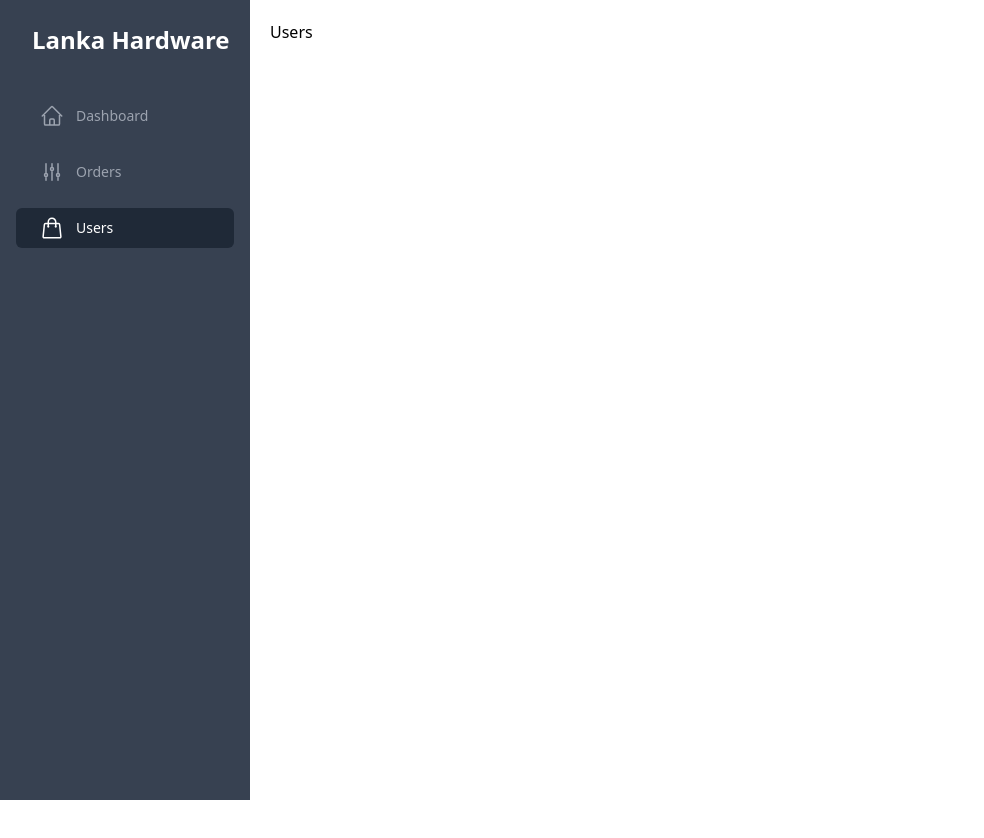
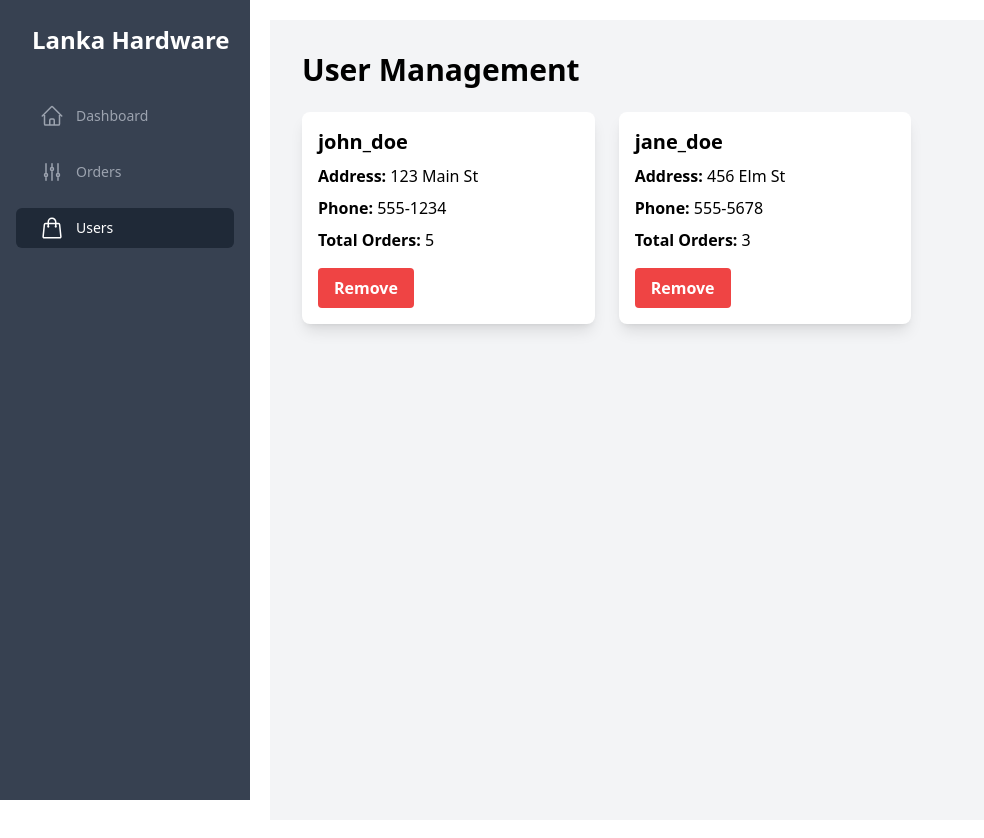
Before and after one commit to SPPM-GP-15/lanka-hardware-admin, a React (Vite) app: page /users in a window 1280 px wide. Shown: the whole page, without its empty margins (0-984 px from the left). Before the commit the page ends 800 px from the top, so only its background shows below. Built offline with nearby package versions, Linux system fonts and the light colour scheme.

Commit message:
User
Create User Page UI

```diff
--- a/package.json
+++ b/package.json
@@ -14,6 +14,7 @@
     "@material-tailwind/react": "^2.1.9",
     "axios": "^1.7.2",
     "react": "^18.3.1",
+    "react-confirm-alert": "^3.0.6",
     "react-dom": "^18.3.1",
     "react-icons": "^5.2.1",
     "react-router-dom": "^6.25.1"
--- a/src/routes/users/Users.jsx
+++ b/src/routes/users/Users.jsx
@@ -1,7 +1,65 @@
-import React from "react";
+import React, { useState } from 'react';
+import { confirmAlert } from 'react-confirm-alert';
+import 'react-confirm-alert/src/react-confirm-alert.css';
 
-function Users() {
-  return <div>Users</div>;
-}
+const User = () => {
+  const [users, setUsers] = useState([
+    {
+      id: 1,
+      username: 'john_doe',
+      address: '123 Main St',
+      phone: '555-1234',
+      totalOrders: 5,
+    },
+    {
+      id: 2,
+      username: 'jane_doe',
+      address: '456 Elm St',
+      phone: '555-5678',
+      totalOrders: 3,
+    },
+  ]);
 
-export default Users;
+  const handleRemove = (userId) => {
+    confirmAlert({
+      title: 'Confirm to delete',
+      message: 'Are you sure you want to delete this user?',
+      buttons: [
+        {
+          label: 'Yes',
+          onClick: () => {
+            setUsers(users.filter(user => user.id !== userId));
+          }
+        },
+        {
+          label: 'No',
+          onClick: () => {}
+        }
+      ]
+    });
+  };
+
+  return (
+    <div className="min-h-screen p-8 bg-gray-100">
+      <h2 className="text-3xl font-bold mb-6">User Management</h2>
+      <div className="grid grid-cols-1 md:grid-cols-2 lg:grid-cols-3 gap-6">
+        {users.map(user => (
+          <div key={user.id} className="bg-white p-4 rounded-lg shadow-lg">
+            <h3 className="text-xl font-bold mb-2">{user.username}</h3>
+            <p className="mb-2"><strong>Address:</strong> {user.address}</p>
+            <p className="mb-2"><strong>Phone:</strong> {user.phone}</p>
+            <p className="mb-4"><strong>Total Orders:</strong> {user.totalOrders}</p>
+            <button
+              className="bg-red-500 hover:bg-red-700 text-white font-bold py-2 px-4 rounded"
+              onClick={() => handleRemove(user.id)}
+            >
+              Remove
+            </button>
+          </div>
+        ))}
+      </div>
+    </div>
+  );
+};
+
+export default User;
```
Also changed, not shown: 1 other file (tests, documents, lock files or other folders).
